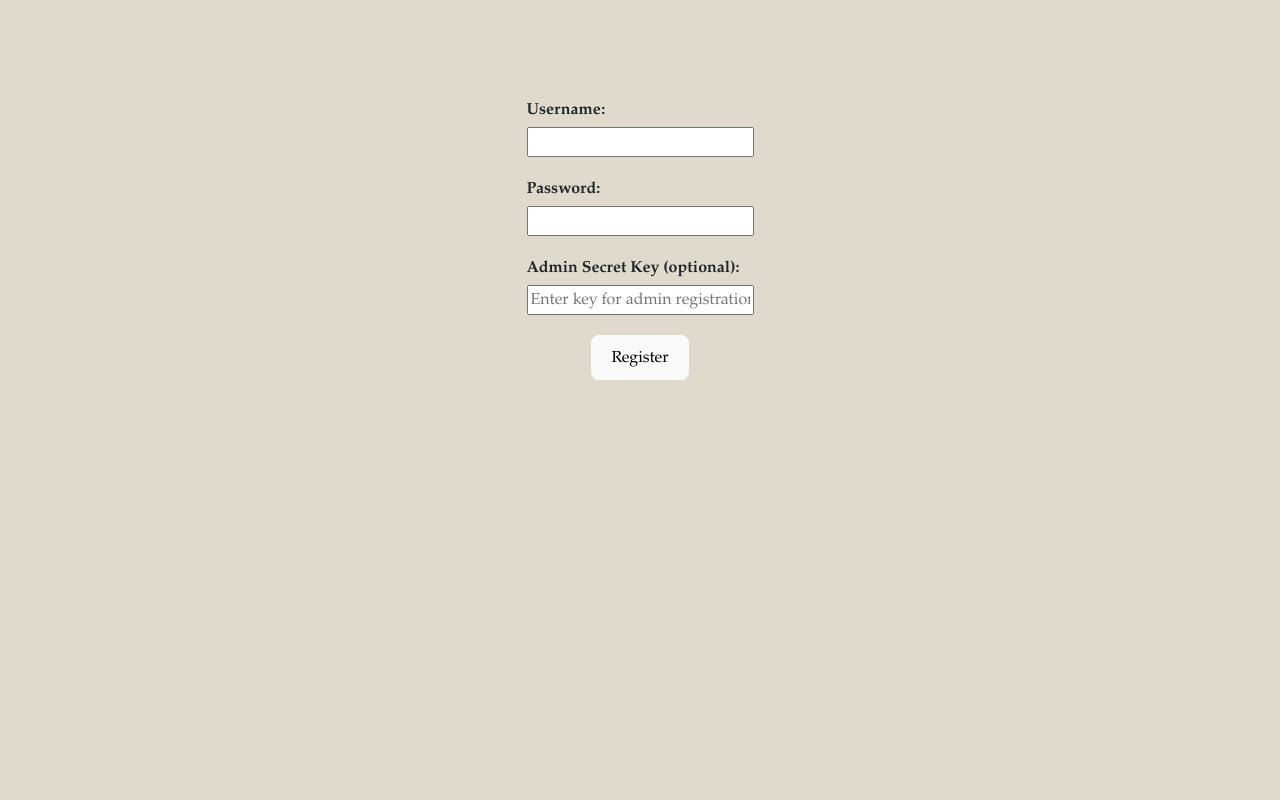
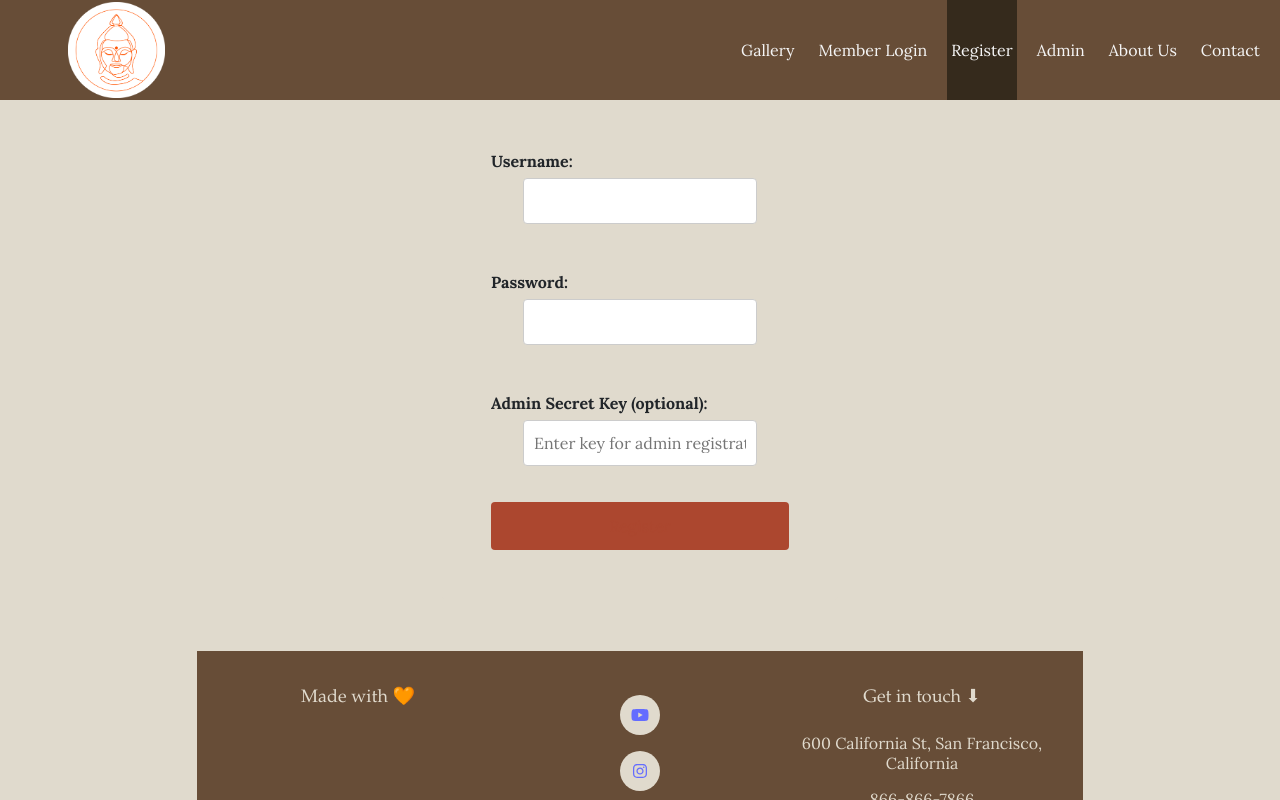
Before and after one commit to gretchenhu/BuddhaWorldGallery_v2, a React (Vite) app in the folder front/: page /register in a window 1280 px wide. Shown: the top 800 px of the page. Built offline with nearby package versions, Linux system fonts and the light colour scheme; no server answers.

Commit message:
add register.css

```diff
--- a/front/src/components/searchBar.css
+++ b/front/src/components/searchBar.css
@@ -1,6 +1,6 @@
 /* Search bar styling */
 
-div{
+div {
   margin-bottom: 20px;
 }
 
@@ -13,7 +13,7 @@ div{
 }
 
 .form-label {
-  color: rgb(103,77,55);
+  color: rgb(103, 77, 55);
   font-weight: bold;
   align-items: center;
   gap: 10px;
--- a/front/src/pages/Register.css
+++ b/front/src/pages/Register.css
@@ -0,0 +1,41 @@
+form {
+  max-width: 400px;
+  margin: auto;
+  padding: 50px;
+  border: 1px solid rgb(224, 218, 205);
+  border-radius: 8px;
+  background-color: rgb(224, 218, 205);
+  font-family: "Lora", serif;
+}
+
+form {
+  display: flex;
+  flex-direction: column;
+}
+
+label {
+  margin-bottom: 8px;
+  font-weight: bold;
+}
+
+input {
+  padding: 10px;
+  margin-bottom: 16px;
+  border: 1px solid #ccc;
+  border-radius: 4px;
+  font-size: 16px;
+}
+
+button {
+  background-color: rgb(172, 71, 47);
+  color: rgb(172, 71, 47);
+  padding: 12px;
+  border: none;
+  border-radius: 4px;
+  cursor: pointer;
+  font-size: 16px;
+}
+
+button:hover {
+  background-color: rgb(103, 77, 55);
+}
--- a/front/src/pages/Register.jsx
+++ b/front/src/pages/Register.jsx
@@ -1,14 +1,15 @@
 import { useState } from "react";
-import { useNavigate } from "react-router-dom"
+import { useNavigate } from "react-router-dom";
 import { registerUser } from "../services/Authentication";
-import "./Register.css"
+import "./Register.css";
+import Navbar from "../components/navbar/Navbar";
+import Footer from "../components/footer/Footer";
 
 const Register = () => {
   const [username, setUsername] = useState("");
   const [password, setPassword] = useState("");
   const [adminSecretKey, setAdminSecretKey] = useState("");
   const navigate = useNavigate();
-
 
   // Inside your component...
   const handleRegister = async (event) => {
@@ -25,6 +26,8 @@ const handleRegister = async (event) => {
 
   return (
     <div className="register-form">
+      <Navbar />
+      <div>
         <form onSubmit={handleRegister}>
           <div>
             <label>Username:</label>
@@ -54,6 +57,8 @@ const handleRegister = async (event) => {
           <button type="submit">Register</button>
         </form>
       </div>
+      <Footer />
+    </div>
   );
 };
 
```
Lines whose indentation alone changed are shown as unchanged.
